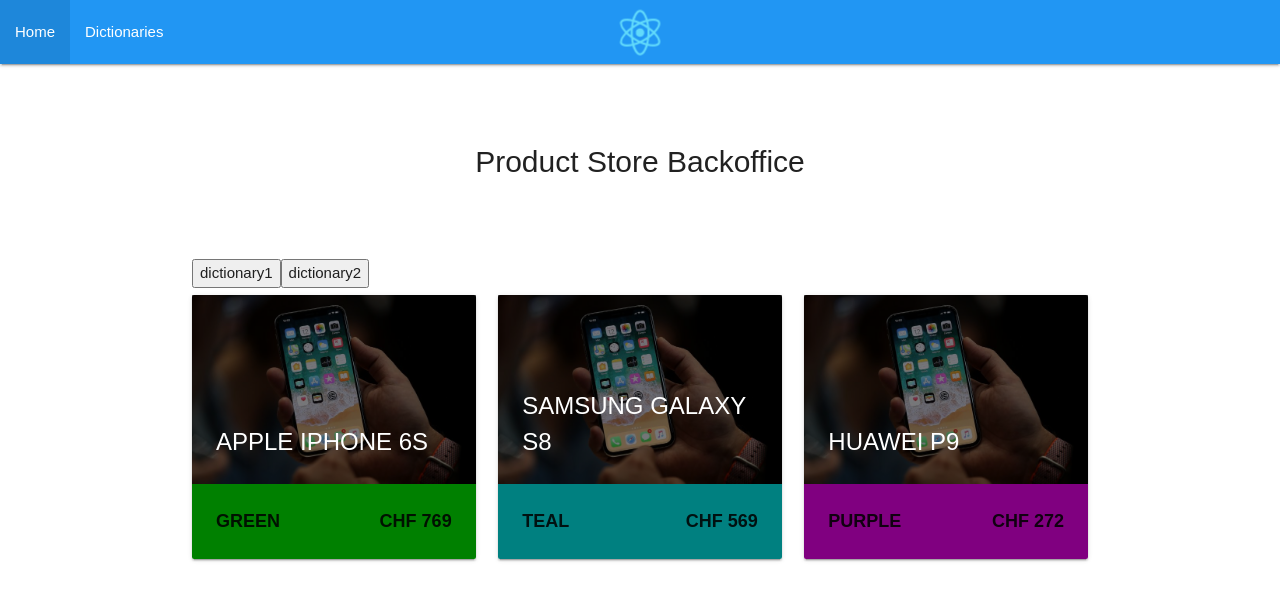
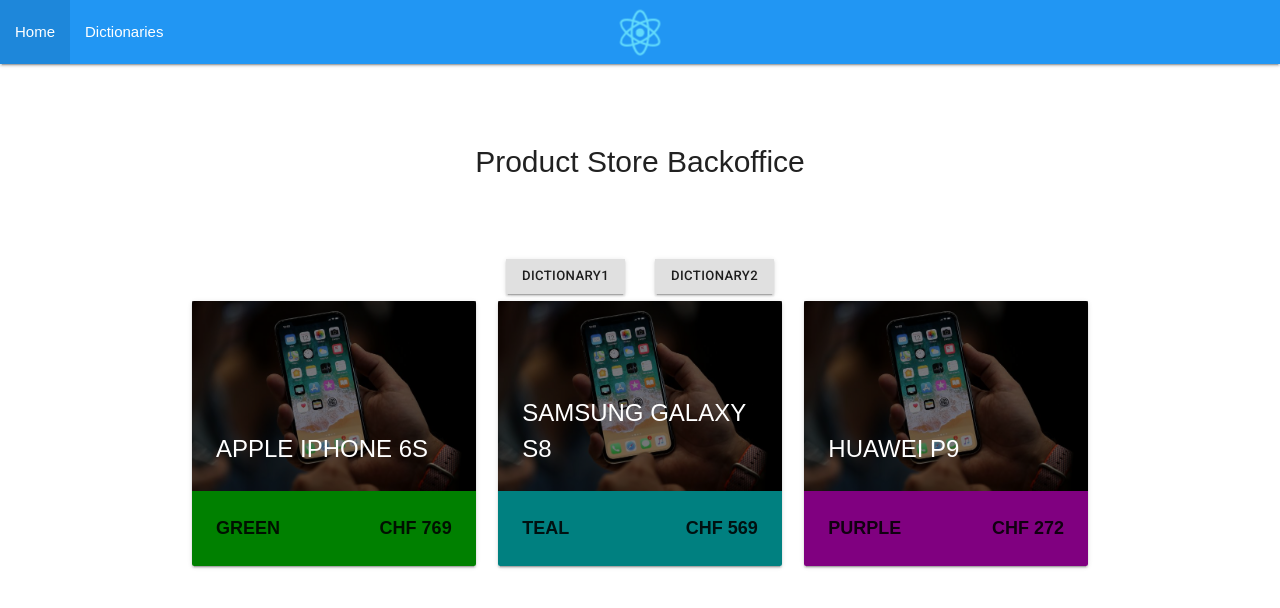
Before and after one commit to albertopiras/react-products-dictionary, a React (Create React App) app: page / in a window 1280 px wide. Shown: the top 608 px of the page. Built offline with nearby package versions, Linux system fonts and the light colour scheme.

Commit message:
Add dictionary selection custom toolbar + current dictionary selected

```diff
--- a/src/App.scss
+++ b/src/App.scss
@@ -38,7 +38,18 @@
     text-transform: uppercase;
 }
 
+.text-center{
+    text-align: center
+};
 
+button.MuiButton-root{
+    border-radius: 0;
+}
+
+
+button.MuiButton-root:focus{
+    background: #d5d5d5;
+}
 
 // other
 
--- /dev/null
+++ b/src/components/DictionarySelection.scss
@@ -0,0 +1,11 @@
+@import "../App.scss";
+
+
+button.MuiButton-root.dictionary-active{
+    background: $base-color;
+    color: #ffffff;
+}
+
+button.MuiButton-root.MuiButton-root{
+    margin: 0 1rem;
+}
--- a/src/components/DictionarySelection.tsx
+++ b/src/components/DictionarySelection.tsx
@@ -1,5 +1,7 @@
 import React, { Component } from 'react';
 import { ColorDictionariesConsumer } from '../providers/ColorDictionariesProvider';
+import { Grid, Button } from '@material-ui/core';
+import './DictionarySelection.scss';
 
 class DictionarySelection extends Component {
 
@@ -8,17 +10,17 @@
       <ColorDictionariesConsumer>
         {(context) => {
 
-          function handleClick(newDictionary: string){
+          function handleClick(newDictionary: string) {
             context.activateDictionary(newDictionary);
           }
           return (
-            <div>
+            <Grid className="text-center">
               {context.getDictionaries().map((el: any, i: number) =>
-                <button key={i} onClick={()=>handleClick(el.dictionaryName)}>
+                <Button key={i} onClick={() => handleClick(el.dictionaryName)} variant="contained" className={(el.dictionaryName === context.currentDictionary)?'dictionary-active': 'dictionary-default'} >
                   {el.dictionaryName}
-                </button>
+                </Button>
               )}
-            </div>
+            </Grid>
           )
         }}
       </ColorDictionariesConsumer>
```
